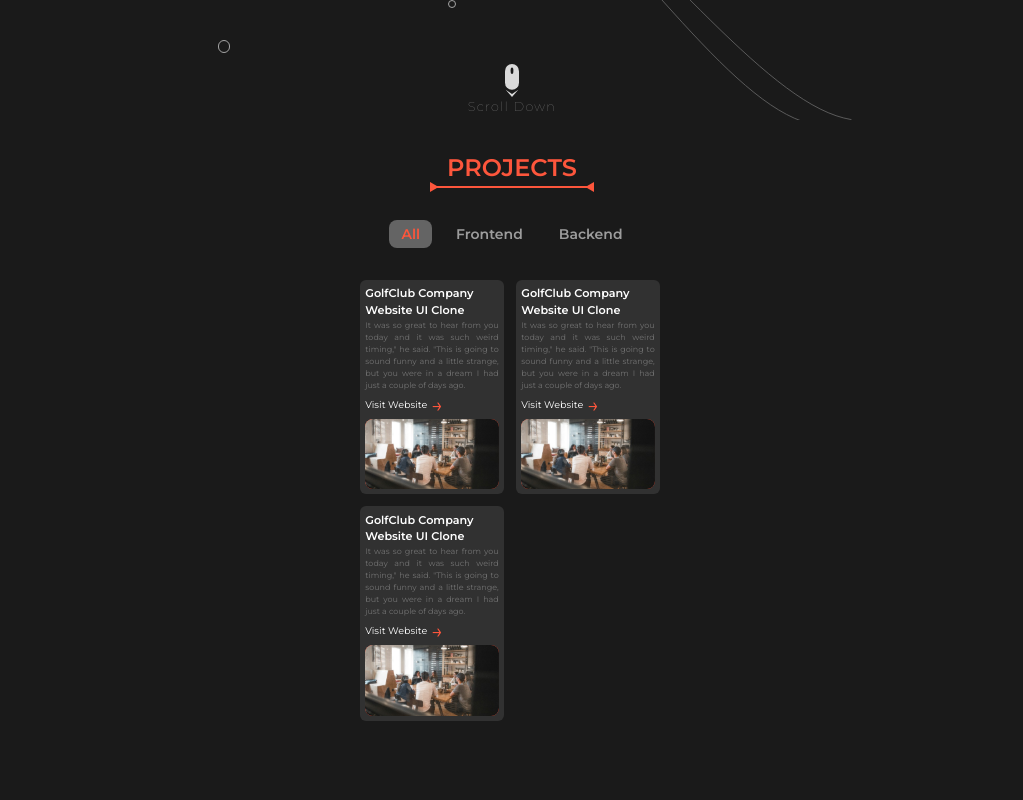
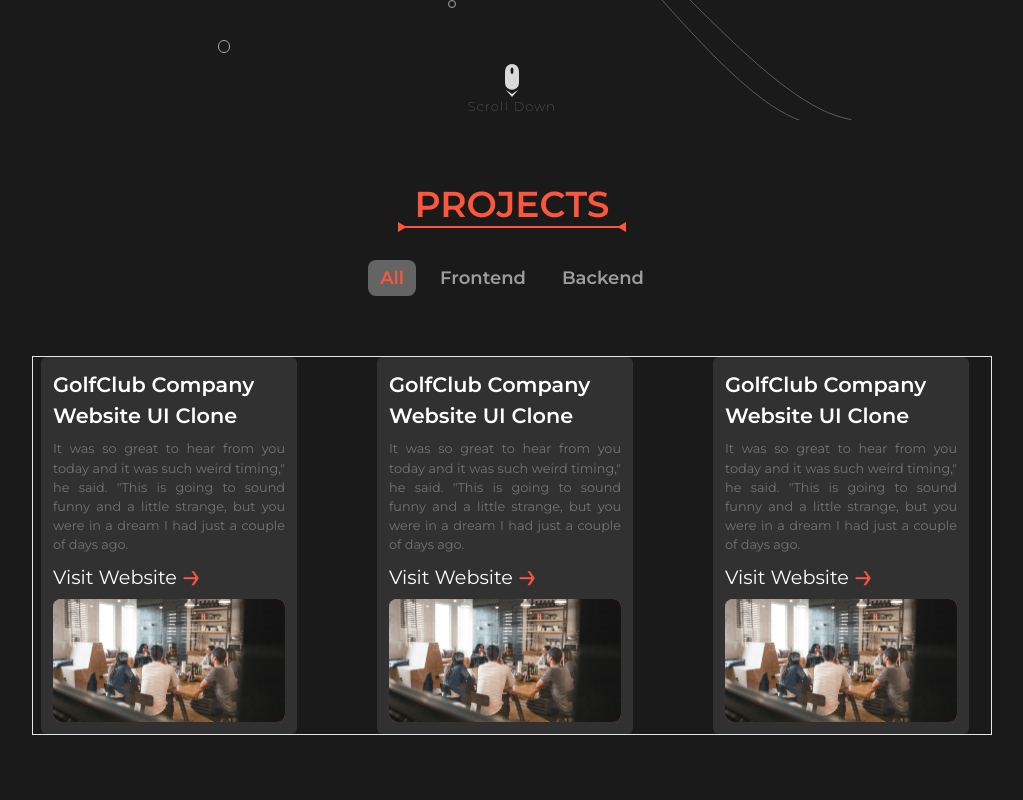
Before and after one commit to pravesh-dev/Portfolio, a React (Vite) app: page / in a window 1280 px wide. Shown: the part 2280-3080 px from the top of the page, without its empty margins (128-1151 px from the left). Built offline with nearby package versions, Linux system fonts and the light colour scheme.

Commit message:
responsive project cards

```diff
--- a/src/Components/Projects.jsx
+++ b/src/Components/Projects.jsx
@@ -27,18 +27,18 @@ function Projects() {
       : filteredProjects.slice(0, 6);
 
     return displayedProjects.map((project, index) => (
-      <div key={index} className="w-36 bg-[#aaaaaa29] p-[0.33rem] rounded-md">
-        <h2 className="text-white text-[0.7rem] font-semibold">
+      <div key={index} className="w-36 bg-[#aaaaaa29] p-[0.33rem] rounded-md sm:w-56 sm:flex flex-col gap-2 sm:p-3 lg:w-64">
+        <h2 className="text-white text-[0.7rem] font-semibold sm:text-[1rem] lg:text-[1.3rem]">
           {project.name}
         </h2>
-        <p className="text-neutral-500 text-[0.5rem] text-justify">
+        <p className="text-neutral-500 text-[0.5rem] text-justify sm:text-[0.65rem] lg:text-[0.8rem]">
           {project.para}
         </p>
         <a
           href={project.link}
-          className="text-white text-[0.6rem] flex items-center gap-1"
+          className="text-white text-[0.6rem] flex items-center gap-1 sm:text-[0.9rem] lg:text-[1.2rem]"
         >
-          Visit Website <span className="text-primary text-xl">→</span>
+          Visit Website <span className="text-primary text-xl sm:text-[1.5rem] lg:text-[2.25rem] lg:-mt-1">→</span>
         </a>
         <img src={project.image} className="rounded-lg" alt={project.name} />
       </div>
@@ -46,8 +46,8 @@ function Projects() {
   };
 
   return (
-    <div className="w-full min-h-screen flex flex-col items-center py-8 gap-8 relative">
-      <h1 className="text-primary text-center w-40 text-2xl font-semibold relative pb-1 uppercase">
+    <div className="w-full min-h-screen flex flex-col items-center gap-8 relative p-16">
+      <h1 className="text-primary text-center w-40 text-2xl font-semibold relative pb-1 uppercase lg:text-4xl lg:w-56">
         Projects
         <span className="w-full h-[0.1rem] bg-primary absolute left-0 bottom-0">
           <img
@@ -60,7 +60,7 @@ function Projects() {
           />
         </span>
       </h1>
-      <div className="flex gap-3 items-center">
+      <div className="flex gap-3 items-center lg:mb-7">
         {["all", "frontend", "backend"].map((tab) => (
           <button
             key={tab}
@@ -68,14 +68,14 @@ function Projects() {
               activeTab === tab
                 ? "bg-[#646464] text-primary"
                 : "text-neutral-300/70"
-            }`}
+            } lg:text-lg`}
             onClick={() => handleTabClick(tab)}
           >
             {tab}
           </button>
         ))}
       </div>
-      <div className="w-80 flex-wrap gap-3 px-2 mx-auto flex">
+      <div className="w-80 flex-wrap gap-3 px-2 flex sm:w-[31.5rem] sm:gap-8 lg:w-[56.5rem] lg:gap-14 xl:w-[60rem] xl:gap-20 border">
         {renderProjects(activeTab)}
       </div>
       <button
```
